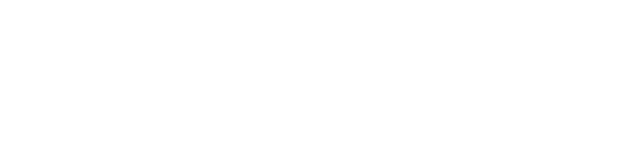
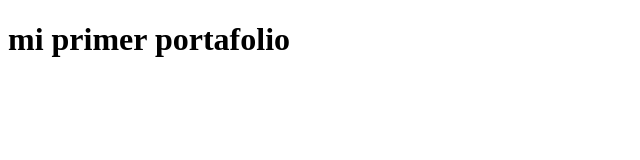
Before and after one commit to plexennaxu/Pruebagit, a plain HTML site: page Index.html in a window 1280 px wide. Shown: the whole page, without its empty margins (0-640 px from the left). Drawn offline with Linux system fonts and the light colour scheme.

Commit message:
se agrego el encabezado

```diff
--- a/Index.html
+++ b/Index.html
@@ -6,5 +6,6 @@
     <title>Mi Document</title>
 </head>
 <body>
+   <h1>mi primer portafolio</h1>
 </body>
 </html>
```
